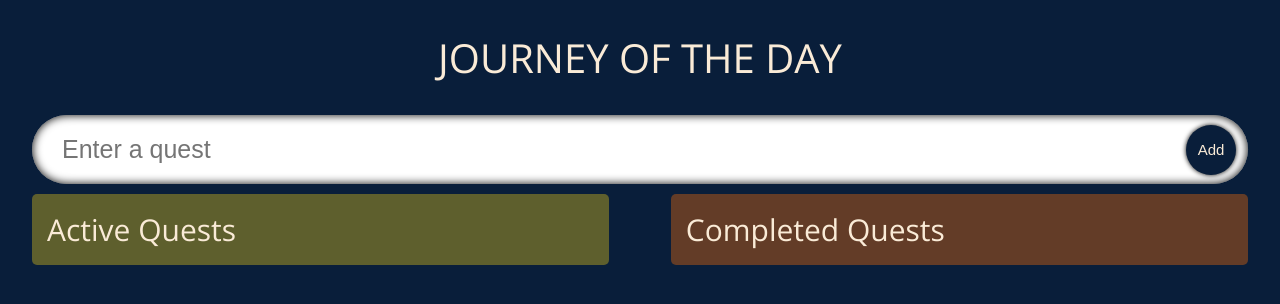
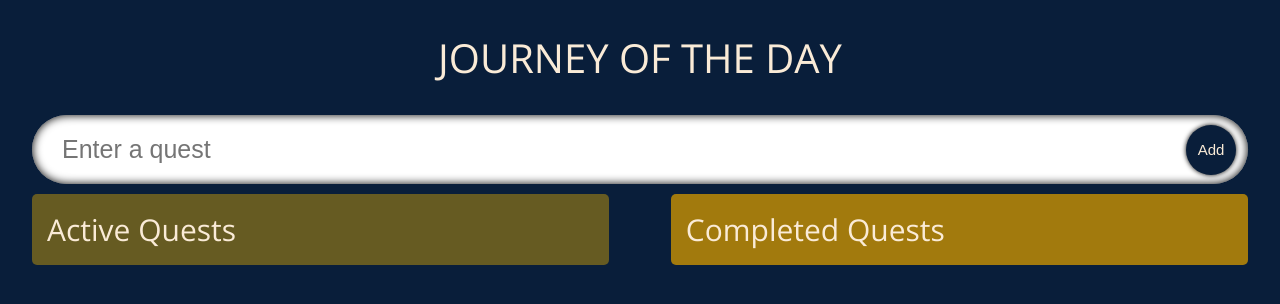
Before and after one commit to JericFederer97/react-typescript-task-tracker, a React (Create React App) app: page / in a window 1280 px wide. Shown: the top 304 px of the page. Built offline with nearby package versions, Linux system fonts and the light colour scheme.

Commit message:
updated colors

```diff
--- a/src/components/styles.css
+++ b/src/components/styles.css
@@ -3,10 +3,11 @@
 :root {
   --primary-color: #091e3a;
   --secondary-color: #134181;
-  --quest-list-color: #5e5f2d;
-  --quest-drag-color: #9a9c4a;
-  --completed-color: #633c27;
-  --completed-drag-color: #985e3f;
+  --quest-color: #f5c952;
+  --quest-list-color: #665b22;
+  --quest-drag-color: #8f7f31;
+  --completed-color: #a27a0d;
+  --completed-drag-color: #daa514;
 }
 
 .input {
@@ -80,17 +81,20 @@
 
 .single_quest {
   display: flex;
+  flex-wrap: wrap;
   justify-content: space-between;
   color: var(--primary-color);
+  font-weight: bolder;
+  overflow: auto;
   font-family: "Open Sans", serif;
   /* width: 29.5%; */
   /* width: 95.5%; */
   border-radius: 5px;
   padding: 20px;
   margin-top: 15px;
-  background-image: url("https://img.freepik.com/free-photo/crumpled-yellow-paper-background-close-up_60487-2390.jpg?size=626&ext=jpg");
+  /* background-image: url("https://img.freepik.com/free-photo/crumpled-yellow-paper-background-close-up_60487-2390.jpg?size=626&ext=jpg"); */
   /* background-image: url("https://unsplash.com/photos/E0AHdsENmDg"); */
-  /* background-color: var(--secondary-color); */
+  background-color: var(--quest-color);
   transition: 0.2s;
 }
 
```
Also changed, not shown: src/App.css (+0 -39 lines).
